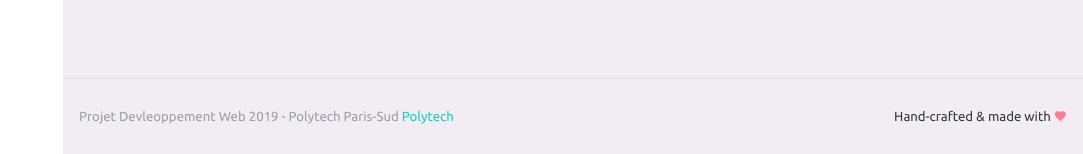
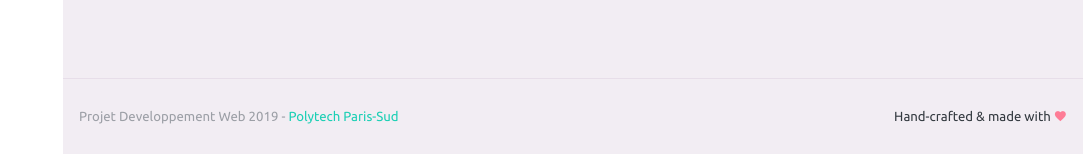
Before and after one commit to StevenK8/PayFriends, a PHP site: page / in a window 1280 px wide. Shown: the part 2520-2674 px from the top of the page, without its empty margins (197-1280 px from the left). Run offline with PHP 8.4, Linux system fonts and the light colour scheme.

Commit message:
footer #2

```diff
--- a/index.php
+++ b/index.php
@@ -529,7 +529,7 @@
           <!-- partial:partials/_footer.html -->
           <footer class="footer">
             <div class="d-sm-flex justify-content-center justify-content-sm-between">
-              <span class="text-muted text-center text-sm-left d-block d-sm-inline-block">Projet Devleoppement Web 2019 - Polytech Paris-Sud  <a href="http://www.polytech.u-psud.fr/fr/index.html" target="_blank">Polytech</a></span>
+              <span class="text-muted text-center text-sm-left d-block d-sm-inline-block">Projet Developpement Web 2019 -  <a href="http://www.polytech.u-psud.fr/fr/index.html" target="_blank">Polytech Paris-Sud</a></span>
               <span class="float-none float-sm-right d-block mt-1 mt-sm-0 text-center">Hand-crafted & made with <i class="mdi mdi-heart text-danger"></i></span>
             </div>
           </footer>
```
